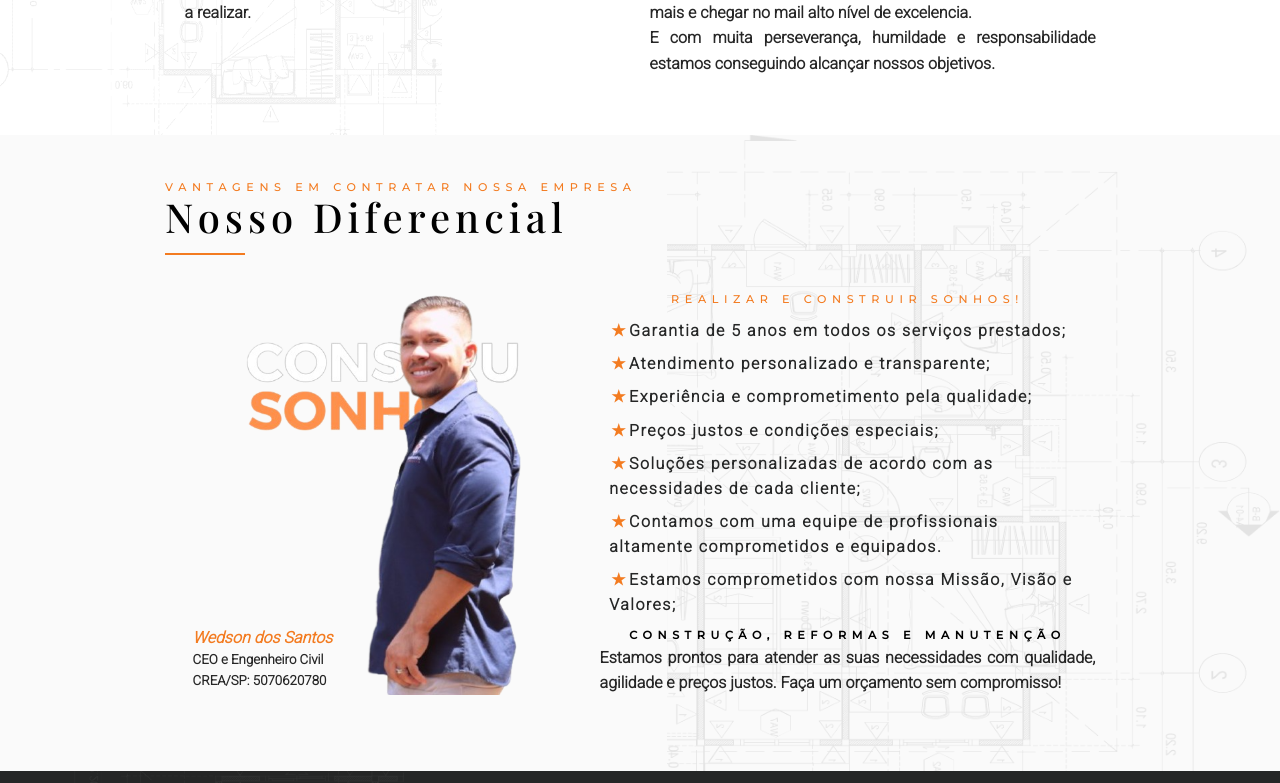
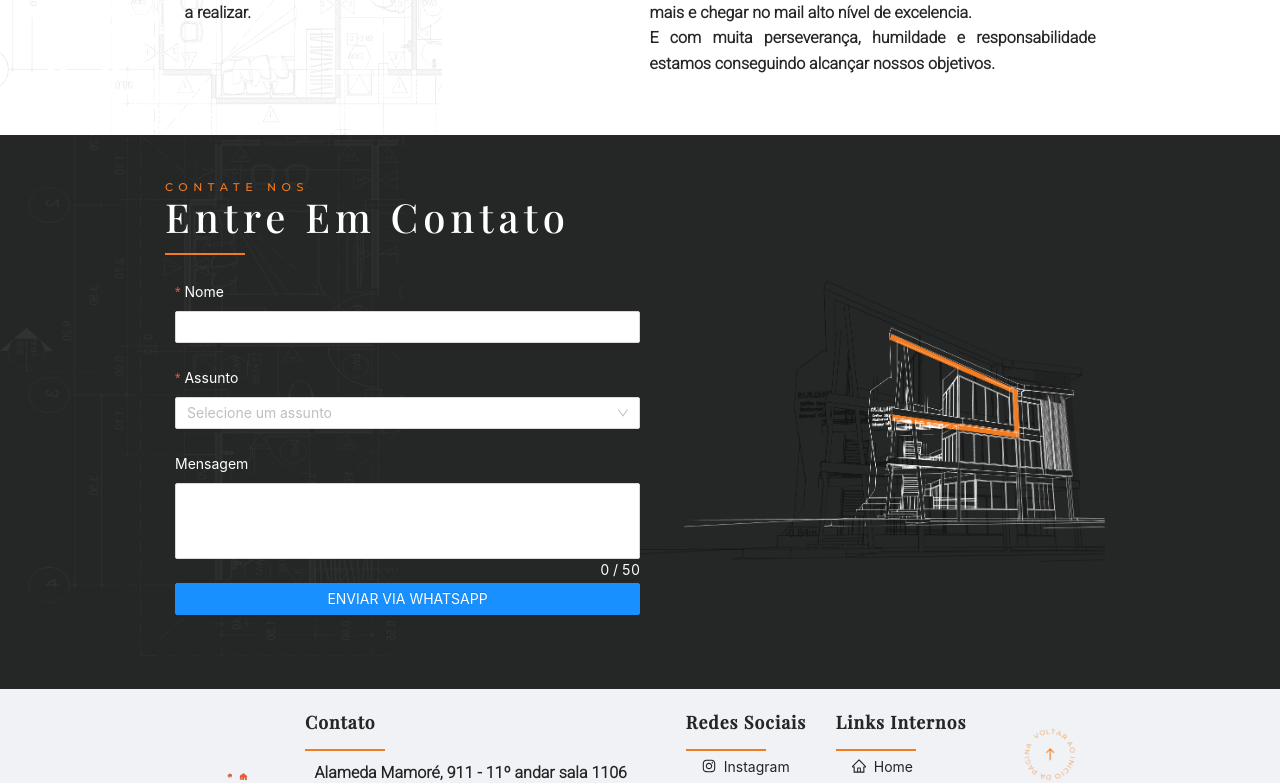
Before and after one commit to antoniopresto/construsonho-engenharia, a Next.js app: page /About in a window 1280 px wide. Shown: the part 1600-2383 px from the top of the page. Built offline with nearby package versions, Linux system fonts and the light colour scheme.

Commit message:
refactor: added new page in home

```diff
--- a/components/Advantage.jsx
+++ b/components/Advantage.jsx
@@ -35,24 +35,24 @@ export default function Advantage() {
                 <TitleSection {...valueTitle} />
                 <div className="container__wrapper">
                     <Row>
-                        <Col flex="1 1 200px" className="others-texts">
+                        <Col flex="1 1 300px" className="others-texts">
                             <div className="container__wrapper__advantage-image">
                                 <figure>
                                     {
                                         isMobile ?
                                             <img
                                                 src="/ceo_1.png"
-                                                alt="logotipo empresa"
+                                                alt="Wedson dos Santos - Engenheiro Civil"
                                                 style={{
-                                                    width: "90%"
+                                                    width: "12.6rem"
                                                 }}
                                             />
                                             :
                                             <img
                                                 src="/ceo_2.png"
-                                                alt="logotipo empresa"
+                                                alt="Wedson dos Santos - Engenheiro Civil"
                                                 style={{
-                                                    width: "70%"
+                                                    width: "17.2rem"
                                                 }}
                                             />
                                     }
@@ -67,7 +67,7 @@ export default function Advantage() {
                             </div>
                         </Col>
 
-                        <Col flex="1 1 300px" className="others-texts">
+                        <Col flex="1 1 450px" className="others-texts">
                             <div className="container__wrapper__advantage-text">
                                 <h2 className="span-section" style={{textAlign: "center"}}>
                                     Realizar e construir sonhos!
--- a/pages/About.jsx
+++ b/pages/About.jsx
@@ -3,7 +3,6 @@ import BannerTitle from "../components/generics/BannerTitle";
 import Goal from "../components/Goal";
 import Contact from "../components/several/Contact";
 import History from "../components/History";
-import Advantage from "../components/Advantage";
 
 export default function About() {
     const valueTitle = {
@@ -16,7 +15,6 @@ export default function About() {
             <BannerTitle {...valueTitle} />
             <Goal/>
             <History/>
-            <Advantage/>
             <Contact/>
         </>
     );
--- a/styles/globals.less
+++ b/styles/globals.less
@@ -51,7 +51,7 @@ figure {
   &__advantage-image{
     h5{
       position: absolute;
-      bottom: 10px;
+      bottom: 5px;
       font-weight: bold;
       background: #fafafa;
       padding: 0.2rem 0.5rem;
```
